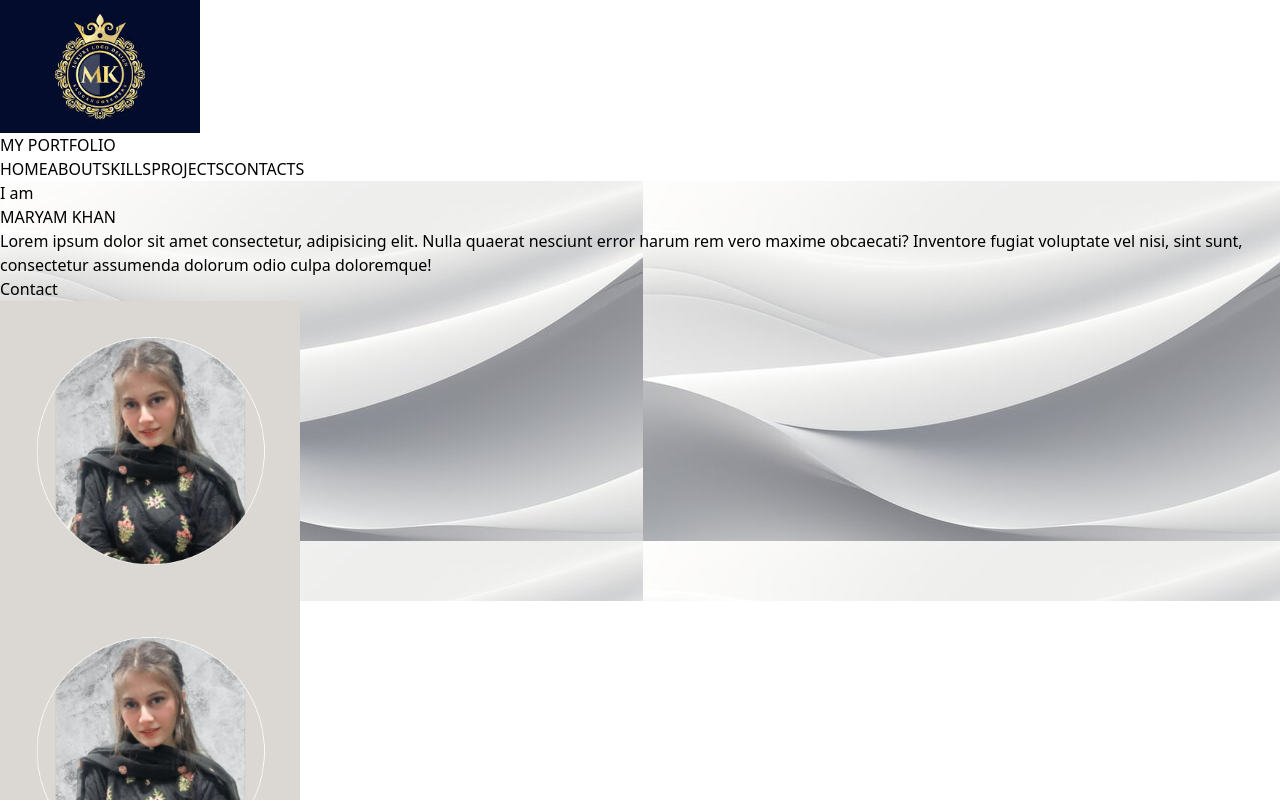
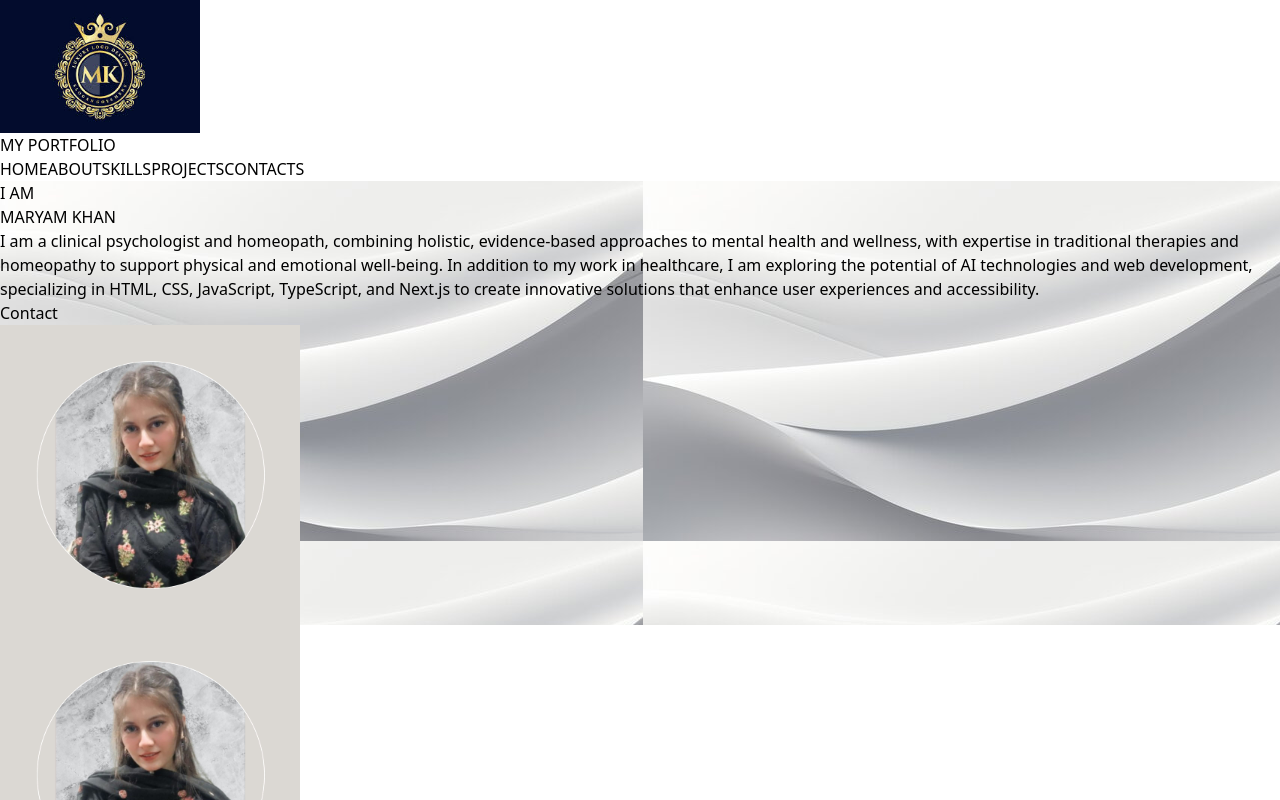
Before and after one commit to UmerMustafa24/portfolio, a Next.js app: page / in a window 1280 px wide. Shown: the top 800 px of the page. Built offline with nearby package versions, Linux system fonts and the light colour scheme.

Commit message:
first commit

```diff
--- a/src/app/components/hero.tsx
+++ b/src/app/components/hero.tsx
@@ -10,13 +10,14 @@ const Hero = () => {
         <div className="container mx-auto flex px-5 py-24 md:flex-row flex-col items-center">
           <div className="lg:flex-grow md:w-1/2 lg:pr-24 md:pr-16 flex flex-col md:items-start md:text-left mb-16 md:mb-0 items-center text-center">
             <h1 className="title-font sm:text-4xl text-3xl mb-4 font-medium text-gray-900">
-              I am
+              I AM
               <br className="hidden lg:inline-block" />
               MARYAM KHAN
             </h1>
             <div className="w-[400px] h-[2px] bg-gray-500"></div>
             <p className="mb-8 leading-relaxed">
-            Lorem ipsum dolor sit amet consectetur, adipisicing elit. Nulla quaerat nesciunt error harum rem vero maxime obcaecati? Inventore fugiat voluptate vel nisi, sint sunt, consectetur assumenda dolorum odio culpa doloremque!
+
+I am a clinical psychologist and homeopath, combining holistic, evidence-based approaches to mental health and wellness, with expertise in traditional therapies and homeopathy to support physical and emotional well-being. In addition to my work in healthcare, I am exploring the potential of AI technologies and web development, specializing in HTML, CSS, JavaScript, TypeScript, and Next.js to create innovative solutions that enhance user experiences and accessibility.
             </p>
             <div className="flex justify-center">
               <Link href={"#contact"}>
```
